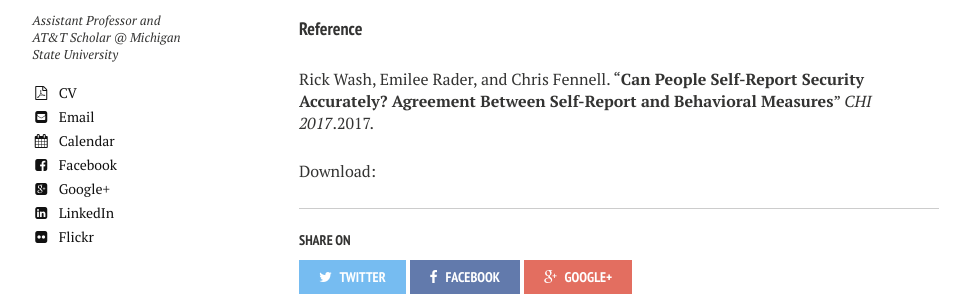
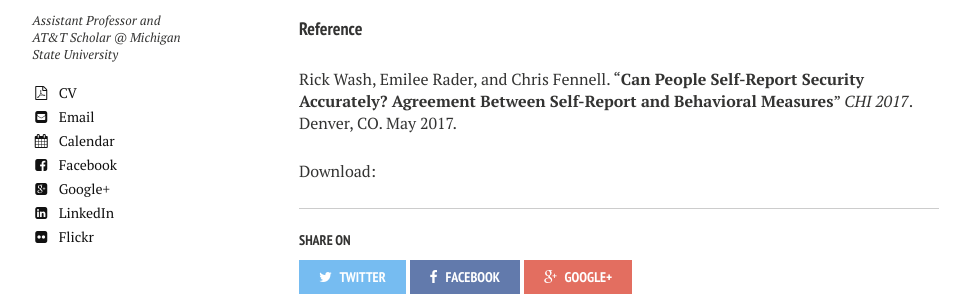
Before and after one commit to bierdoctor/bierdoctor.github.io, a Jekyll site: the page built from _posts/2017-05-01-security-self-report-chi.md, in a window 1280 px wide. Shown: the part 305-601 px from the top of the page, without its empty margins (21-991 px from the left). Built offline with Jekyll 4.4.1, drawn with Linux system fonts in a browser that asks for light colours; nearby versions of some CDN libraries; some of the changed lines change nothing that is shown.

Commit message:
fix mistake in post for the paper

```diff
--- a/_posts/2017-05-01-security-self-report-chi.md
+++ b/_posts/2017-05-01-security-self-report-chi.md
@@ -7,15 +7,13 @@ title: Can People Self-Report Security Accurately? Agreement Between Self-Report
 author: Rick Wash, Emilee Rader, and Chris Fennell
 year: 2017
 conference: CHI 2017
-abstract: no
-acmdl: http://dl.acm.org/citation.cfm?id=2702123.2702174
+month: May
+city: Denver, CO
 ---
 
 <!--
-abstract: yes
+abstract:
 file: ""
-month: May
-city: Denver, CO
 acmdl:
 doi:
  -->
```
